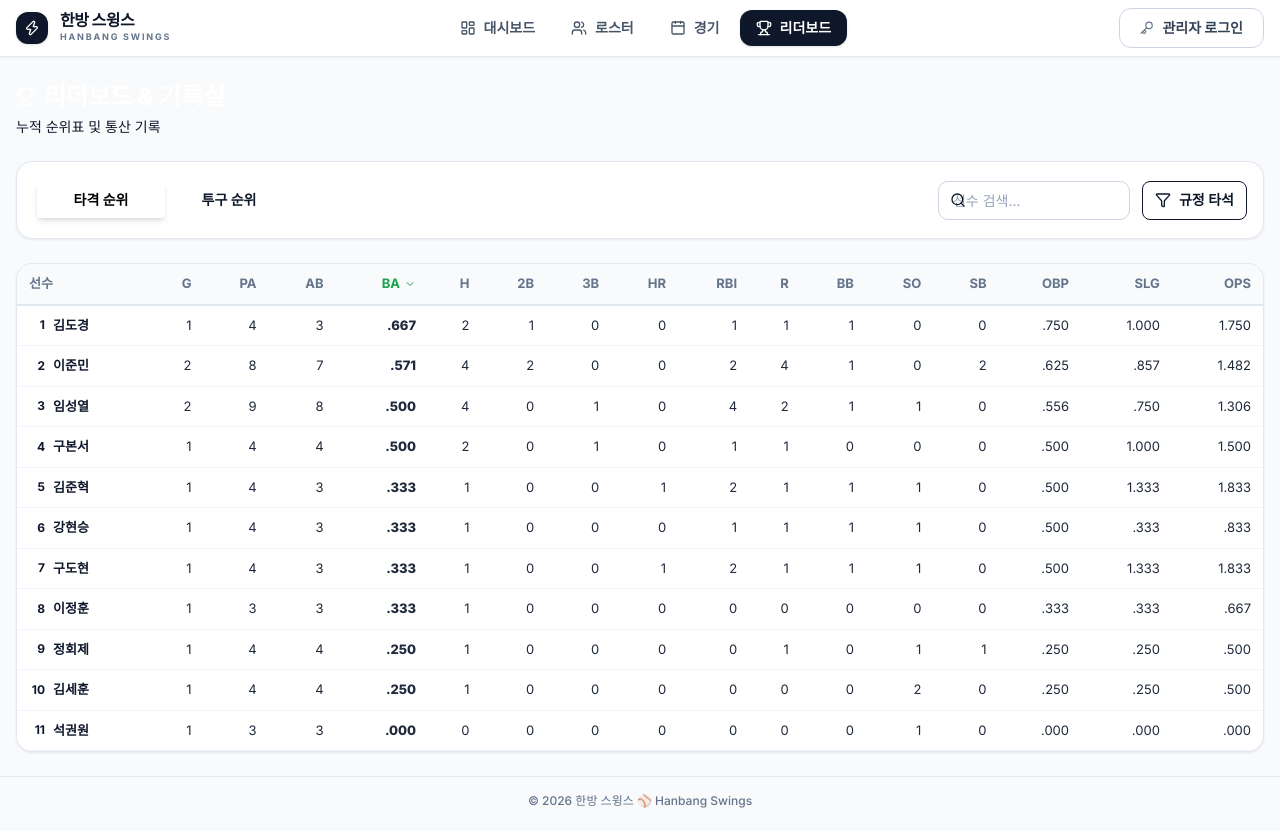
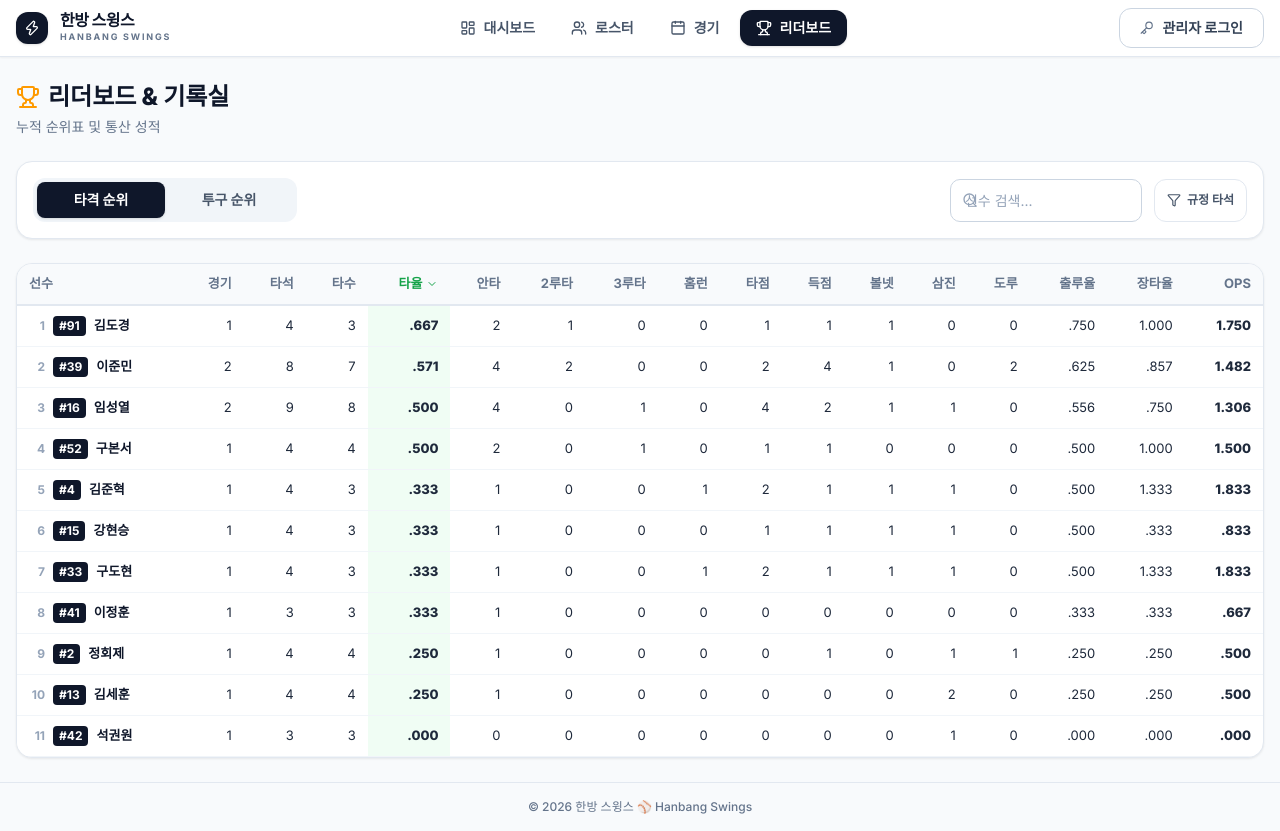
Before and after one commit to SungyulLim/hanbangSwings, a React (Vite) app: page /#/leaderboard in a window 1280 px wide. Built offline with nearby package versions, Linux system fonts and the light colour scheme.

Commit message:
Translate baseball stat abbreviations to Korean terms (PA->타석, AB->타수, H->안타, IP->이닝, etc.)

```diff
--- a/src/pages/Leaderboard.tsx
+++ b/src/pages/Leaderboard.tsx
@@ -112,29 +112,29 @@ export default function Leaderboard() {
     <div className="space-y-6">
       <div className="flex items-center justify-between flex-wrap gap-4">
         <div>
-          <h2 className="text-2xl font-extrabold text-white flex items-center gap-2">
-            <Trophy className="w-5 h-5 text-white" />
+          <h2 className="text-2xl font-extrabold text-slate-900 flex items-center gap-2">
+            <Trophy className="w-6 h-6 text-amber-500" />
             리더보드 & 기록실
           </h2>
-          <p className="text-bw-500 text-sm mt-1">누적 순위표 및 통산 기록</p>
+          <p className="text-slate-500 text-sm mt-1">누적 순위표 및 통산 성적</p>
         </div>
       </div>
 
       {/* 컨트롤 패널 */}
       <div className="glass-card p-4 flex flex-col md:flex-row gap-4 items-center justify-between">
-        <div className="flex bg-bw-150 p-1 rounded-lg w-full md:w-auto">
+        <div className="flex bg-slate-100 p-1 rounded-xl w-full md:w-auto">
           <button
             onClick={() => setTab('batting')}
-            className={`flex-1 md:w-32 py-2 text-sm font-bold rounded transition-all ${
-              tab === 'batting' ? 'bg-white text-black shadow-md' : 'text-bw-500 hover:text-white'
+            className={`flex-1 md:w-32 py-2 text-sm font-extrabold rounded-lg transition-all ${
+              tab === 'batting' ? 'bg-slate-900 text-white shadow-sm' : 'text-slate-600 hover:text-slate-900'
             }`}
           >
             타격 순위
           </button>
           <button
             onClick={() => setTab('pitching')}
-            className={`flex-1 md:w-32 py-2 text-sm font-bold rounded transition-all ${
-              tab === 'pitching' ? 'bg-white text-black shadow-md' : 'text-bw-500 hover:text-white'
+            className={`flex-1 md:w-32 py-2 text-sm font-extrabold rounded-lg transition-all ${
+              tab === 'pitching' ? 'bg-slate-900 text-white shadow-sm' : 'text-slate-600 hover:text-slate-900'
             }`}
           >
             투구 순위
@@ -143,31 +143,31 @@ export default function Leaderboard() {
 
         <div className="flex gap-3 w-full md:w-auto">
           <div className="relative flex-1 md:w-48">
-            <Search className="w-4 h-4 text-bw-500 absolute left-3 top-1/2 -translate-y-1/2" />
+            <Search className="w-4 h-4 text-slate-400 absolute left-3 top-1/2 -translate-y-1/2" />
             <input
               type="text"
               placeholder="선수 검색..."
-              className="input-field pl-9 h-full"
+              className="input-field pl-9"
               value={search}
               onChange={e => setSearch(e.target.value)}
             />
           </div>
           <button
             onClick={() => setQualifyingOnly(!qualifyingOnly)}
-            className={`px-3 py-2 rounded-lg text-sm font-semibold flex items-center gap-2 border transition-all ${
+            className={`px-3 py-2 rounded-xl text-xs font-bold flex items-center gap-1.5 border transition-all ${
               qualifyingOnly
-                ? 'bg-white text-black border-white'
-                : 'bg-transparent text-bw-500 border-bw-300 hover:text-white'
+                ? 'bg-slate-900 text-white border-slate-900 shadow-sm'
+                : 'bg-white text-slate-600 border-slate-200 hover:border-slate-300'
             }`}
             title={`규정 ${tab === 'batting' ? '타석' : '이닝'} (${tab === 'batting' ? qualPA : qualIP}) 이상만 보기`}
           >
-            <Filter className="w-4 h-4" />
-            <span className="hidden sm:inline">규정 {tab === 'batting' ? '타석' : '이닝'}</span>
+            <Filter className="w-3.5 h-3.5" />
+            <span>규정 {tab === 'batting' ? '타석' : '이닝'}</span>
           </button>
         </div>
       </div>
 
-      {/* 타자 순위표 */}
+      {/* 타자 순위표 (한글 용어 헤더) */}
       {tab === 'batting' && (
         <div className="glass-card overflow-hidden">
           <div className="overflow-x-auto">
@@ -175,55 +175,56 @@ export default function Leaderboard() {
               <thead>
                 <tr>
                   <th>선수</th>
-                  <th onClick={() => handleBatSort('G')} className={batSort.key === 'G' ? 'sorted' : ''}>G<SortIcon sortConfig={batSort} sortKey="G" /></th>
-                  <th onClick={() => handleBatSort('PA')} className={batSort.key === 'PA' ? 'sorted' : ''}>PA<SortIcon sortConfig={batSort} sortKey="PA" /></th>
-                  <th onClick={() => handleBatSort('AB')} className={batSort.key === 'AB' ? 'sorted' : ''}>AB<SortIcon sortConfig={batSort} sortKey="AB" /></th>
-                  <th onClick={() => handleBatSort('BA')} className={batSort.key === 'BA' ? 'sorted' : ''}>BA<SortIcon sortConfig={batSort} sortKey="BA" /></th>
-                  <th onClick={() => handleBatSort('H')} className={batSort.key === 'H' ? 'sorted' : ''}>H<SortIcon sortConfig={batSort} sortKey="H" /></th>
-                  <th onClick={() => handleBatSort('2B')} className={batSort.key === '2B' ? 'sorted' : ''}>2B<SortIcon sortConfig={batSort} sortKey="2B" /></th>
-                  <th onClick={() => handleBatSort('3B')} className={batSort.key === '3B' ? 'sorted' : ''}>3B<SortIcon sortConfig={batSort} sortKey="3B" /></th>
-                  <th onClick={() => handleBatSort('HR')} className={batSort.key === 'HR' ? 'sorted' : ''}>HR<SortIcon sortConfig={batSort} sortKey="HR" /></th>
-                  <th onClick={() => handleBatSort('RBI')} className={batSort.key === 'RBI' ? 'sorted' : ''}>RBI<SortIcon sortConfig={batSort} sortKey="RBI" /></th>
-                  <th onClick={() => handleBatSort('R')} className={batSort.key === 'R' ? 'sorted' : ''}>R<SortIcon sortConfig={batSort} sortKey="R" /></th>
-                  <th onClick={() => handleBatSort('BB')} className={batSort.key === 'BB' ? 'sorted' : ''}>BB<SortIcon sortConfig={batSort} sortKey="BB" /></th>
-                  <th onClick={() => handleBatSort('SO')} className={batSort.key === 'SO' ? 'sorted' : ''}>SO<SortIcon sortConfig={batSort} sortKey="SO" /></th>
-                  <th onClick={() => handleBatSort('SB')} className={batSort.key === 'SB' ? 'sorted' : ''}>SB<SortIcon sortConfig={batSort} sortKey="SB" /></th>
-                  <th onClick={() => handleBatSort('OBP')} className={batSort.key === 'OBP' ? 'sorted' : ''}>OBP<SortIcon sortConfig={batSort} sortKey="OBP" /></th>
-                  <th onClick={() => handleBatSort('SLG')} className={batSort.key === 'SLG' ? 'sorted' : ''}>SLG<SortIcon sortConfig={batSort} sortKey="SLG" /></th>
+                  <th onClick={() => handleBatSort('G')} className={batSort.key === 'G' ? 'sorted' : ''}>경기<SortIcon sortConfig={batSort} sortKey="G" /></th>
+                  <th onClick={() => handleBatSort('PA')} className={batSort.key === 'PA' ? 'sorted' : ''}>타석<SortIcon sortConfig={batSort} sortKey="PA" /></th>
+                  <th onClick={() => handleBatSort('AB')} className={batSort.key === 'AB' ? 'sorted' : ''}>타수<SortIcon sortConfig={batSort} sortKey="AB" /></th>
+                  <th onClick={() => handleBatSort('BA')} className={batSort.key === 'BA' ? 'sorted' : ''}>타율<SortIcon sortConfig={batSort} sortKey="BA" /></th>
+                  <th onClick={() => handleBatSort('H')} className={batSort.key === 'H' ? 'sorted' : ''}>안타<SortIcon sortConfig={batSort} sortKey="H" /></th>
+                  <th onClick={() => handleBatSort('2B')} className={batSort.key === '2B' ? 'sorted' : ''}>2루타<SortIcon sortConfig={batSort} sortKey="2B" /></th>
+                  <th onClick={() => handleBatSort('3B')} className={batSort.key === '3B' ? 'sorted' : ''}>3루타<SortIcon sortConfig={batSort} sortKey="3B" /></th>
+                  <th onClick={() => handleBatSort('HR')} className={batSort.key === 'HR' ? 'sorted' : ''}>홈런<SortIcon sortConfig={batSort} sortKey="HR" /></th>
+                  <th onClick={() => handleBatSort('RBI')} className={batSort.key === 'RBI' ? 'sorted' : ''}>타점<SortIcon sortConfig={batSort} sortKey="RBI" /></th>
+                  <th onClick={() => handleBatSort('R')} className={batSort.key === 'R' ? 'sorted' : ''}>득점<SortIcon sortConfig={batSort} sortKey="R" /></th>
+                  <th onClick={() => handleBatSort('BB')} className={batSort.key === 'BB' ? 'sorted' : ''}>볼넷<SortIcon sortConfig={batSort} sortKey="BB" /></th>
+                  <th onClick={() => handleBatSort('SO')} className={batSort.key === 'SO' ? 'sorted' : ''}>삼진<SortIcon sortConfig={batSort} sortKey="SO" /></th>
+                  <th onClick={() => handleBatSort('SB')} className={batSort.key === 'SB' ? 'sorted' : ''}>도루<SortIcon sortConfig={batSort} sortKey="SB" /></th>
+                  <th onClick={() => handleBatSort('OBP')} className={batSort.key === 'OBP' ? 'sorted' : ''}>출루율<SortIcon sortConfig={batSort} sortKey="OBP" /></th>
+                  <th onClick={() => handleBatSort('SLG')} className={batSort.key === 'SLG' ? 'sorted' : ''}>장타율<SortIcon sortConfig={batSort} sortKey="SLG" /></th>
                   <th onClick={() => handleBatSort('OPS')} className={batSort.key === 'OPS' ? 'sorted' : ''}>OPS<SortIcon sortConfig={batSort} sortKey="OPS" /></th>
                 </tr>
               </thead>
               <tbody>
                 {displayBatting.map(({ player, stats }, idx) => (
-                  <tr key={player.id} className="cursor-pointer" onClick={() => setSelectedPlayer(player)}>
+                  <tr key={player.id} className="cursor-pointer hover:bg-slate-50 transition-colors" onClick={() => setSelectedPlayer(player)}>
                     <td>
                       <div className="flex items-center gap-2">
-                        <span className="text-bw-500 w-4 text-right text-xs">{idx + 1}</span>
-                        {player.name}
+                        <span className="text-slate-400 font-bold w-4 text-right text-xs">{idx + 1}</span>
+                        <span className="font-bold text-xs bg-slate-900 text-white px-1.5 py-0.5 rounded">#{player.number}</span>
+                        <span className="font-extrabold text-slate-900">{player.name}</span>
                       </div>
                     </td>
                     <td>{stats.G}</td>
                     <td>{stats.PA}</td>
                     <td>{stats.AB}</td>
-                    <td className={`font-bold ${batSort.key === 'BA' ? 'text-white font-extrabold' : ''}`}>{formatRate(stats.BA)}</td>
-                    <td className={batSort.key === 'H' ? 'text-white font-bold' : ''}>{stats.H}</td>
+                    <td className={`font-extrabold ${batSort.key === 'BA' ? 'text-green-700 bg-green-50' : 'text-slate-900'}`}>{formatRate(stats.BA)}</td>
+                    <td className={batSort.key === 'H' ? 'font-extrabold text-slate-900' : ''}>{stats.H}</td>
                     <td>{stats['2B']}</td>
                     <td>{stats['3B']}</td>
-                    <td className={batSort.key === 'HR' ? 'text-white font-bold' : ''}>{stats.HR}</td>
-                    <td className={batSort.key === 'RBI' ? 'text-white font-bold' : ''}>{stats.RBI}</td>
+                    <td className={batSort.key === 'HR' ? 'font-extrabold text-slate-900' : ''}>{stats.HR}</td>
+                    <td className={batSort.key === 'RBI' ? 'font-extrabold text-slate-900' : ''}>{stats.RBI}</td>
                     <td>{stats.R}</td>
                     <td>{stats.BB}</td>
                     <td>{stats.SO}</td>
                     <td>{stats.SB}</td>
                     <td>{formatRate(stats.OBP)}</td>
                     <td>{formatRate(stats.SLG)}</td>
-                    <td className={batSort.key === 'OPS' ? 'text-white font-bold' : ''}>{formatRate(stats.OPS)}</td>
+                    <td className={`font-extrabold ${batSort.key === 'OPS' ? 'text-green-700 bg-green-50' : 'text-slate-900'}`}>{formatRate(stats.OPS)}</td>
                   </tr>
                 ))}
               </tbody>
             </table>
             {displayBatting.length === 0 && (
-              <div className="text-center py-12 text-bw-500 text-sm">
+              <div className="text-center py-12 text-slate-400 text-sm">
                 해당하는 기록이 없습니다.
               </div>
             )}
@@ -231,7 +232,7 @@ export default function Leaderboard() {
         </div>
       )}
 
-      {/* 투수 순위표 */}
+      {/* 투수 순위표 (한글 용어 헤더) */}
       {tab === 'pitching' && (
         <div className="glass-card overflow-hidden">
           <div className="overflow-x-auto">
@@ -239,45 +240,46 @@ export default function Leaderboard() {
               <thead>
                 <tr>
                   <th>선수</th>
-                  <th onClick={() => handlePitSort('G')} className={pitSort.key === 'G' ? 'sorted' : ''}>G<SortIcon sortConfig={pitSort} sortKey="G" /></th>
-                  <th onClick={() => handlePitSort('W')} className={pitSort.key === 'W' ? 'sorted' : ''}>W<SortIcon sortConfig={pitSort} sortKey="W" /></th>
-                  <th onClick={() => handlePitSort('L')} className={pitSort.key === 'L' ? 'sorted' : ''}>L<SortIcon sortConfig={pitSort} sortKey="L" /></th>
-                  <th onClick={() => handlePitSort('SV')} className={pitSort.key === 'SV' ? 'sorted' : ''}>SV<SortIcon sortConfig={pitSort} sortKey="SV" /></th>
+                  <th onClick={() => handlePitSort('G')} className={pitSort.key === 'G' ? 'sorted' : ''}>경기<SortIcon sortConfig={pitSort} sortKey="G" /></th>
+                  <th onClick={() => handlePitSort('W')} className={pitSort.key === 'W' ? 'sorted' : ''}>승<SortIcon sortConfig={pitSort} sortKey="W" /></th>
+                  <th onClick={() => handlePitSort('L')} className={pitSort.key === 'L' ? 'sorted' : ''}>패<SortIcon sortConfig={pitSort} sortKey="L" /></th>
+                  <th onClick={() => handlePitSort('SV')} className={pitSort.key === 'SV' ? 'sorted' : ''}>세이브<SortIcon sortConfig={pitSort} sortKey="SV" /></th>
                   <th onClick={() => handlePitSort('ERA')} className={pitSort.key === 'ERA' ? 'sorted' : ''}>ERA<SortIcon sortConfig={pitSort} sortKey="ERA" /></th>
-                  <th onClick={() => handlePitSort('IP')} className={pitSort.key === 'IP' ? 'sorted' : ''}>IP<SortIcon sortConfig={pitSort} sortKey="IP" /></th>
-                  <th onClick={() => handlePitSort('H')} className={pitSort.key === 'H' ? 'sorted' : ''}>H<SortIcon sortConfig={pitSort} sortKey="H" /></th>
-                  <th onClick={() => handlePitSort('R')} className={pitSort.key === 'R' ? 'sorted' : ''}>R<SortIcon sortConfig={pitSort} sortKey="R" /></th>
-                  <th onClick={() => handlePitSort('ER')} className={pitSort.key === 'ER' ? 'sorted' : ''}>ER<SortIcon sortConfig={pitSort} sortKey="ER" /></th>
-                  <th onClick={() => handlePitSort('BB')} className={pitSort.key === 'BB' ? 'sorted' : ''}>BB<SortIcon sortConfig={pitSort} sortKey="BB" /></th>
-                  <th onClick={() => handlePitSort('SO')} className={pitSort.key === 'SO' ? 'sorted' : ''}>SO<SortIcon sortConfig={pitSort} sortKey="SO" /></th>
+                  <th onClick={() => handlePitSort('IP')} className={pitSort.key === 'IP' ? 'sorted' : ''}>이닝<SortIcon sortConfig={pitSort} sortKey="IP" /></th>
+                  <th onClick={() => handlePitSort('H')} className={pitSort.key === 'H' ? 'sorted' : ''}>피안타<SortIcon sortConfig={pitSort} sortKey="H" /></th>
+                  <th onClick={() => handlePitSort('R')} className={pitSort.key === 'R' ? 'sorted' : ''}>실점<SortIcon sortConfig={pitSort} sortKey="R" /></th>
+                  <th onClick={() => handlePitSort('ER')} className={pitSort.key === 'ER' ? 'sorted' : ''}>자책점<SortIcon sortConfig={pitSort} sortKey="ER" /></th>
+                  <th onClick={() => handlePitSort('BB')} className={pitSort.key === 'BB' ? 'sorted' : ''}>사사구<SortIcon sortConfig={pitSort} sortKey="BB" /></th>
+                  <th onClick={() => handlePitSort('SO')} className={pitSort.key === 'SO' ? 'sorted' : ''}>탈삼진<SortIcon sortConfig={pitSort} sortKey="SO" /></th>
                 </tr>
               </thead>
               <tbody>
                 {displayPitching.map(({ player, stats }, idx) => (
-                  <tr key={player.id} className="cursor-pointer" onClick={() => setSelectedPlayer(player)}>
+                  <tr key={player.id} className="cursor-pointer hover:bg-slate-50 transition-colors" onClick={() => setSelectedPlayer(player)}>
                     <td>
                       <div className="flex items-center gap-2">
-                        <span className="text-bw-500 w-4 text-right text-xs">{idx + 1}</span>
-                        {player.name}
+                        <span className="text-slate-400 font-bold w-4 text-right text-xs">{idx + 1}</span>
+                        <span className="font-bold text-xs bg-slate-900 text-white px-1.5 py-0.5 rounded">#{player.number}</span>
+                        <span className="font-extrabold text-slate-900">{player.name}</span>
                       </div>
                     </td>
                     <td>{stats.G}</td>
-                    <td className={pitSort.key === 'W' ? 'text-white font-bold' : ''}>{stats.W}</td>
+                    <td className={pitSort.key === 'W' ? 'font-extrabold text-slate-900' : ''}>{stats.W}</td>
                     <td>{stats.L}</td>
-                    <td className={pitSort.key === 'SV' ? 'text-white font-bold' : ''}>{stats.SV}</td>
-                    <td className={`font-bold ${pitSort.key === 'ERA' ? 'text-white font-extrabold' : ''}`}>{formatERA(stats.ERA)}</td>
-                    <td className={pitSort.key === 'IP' ? 'text-white font-bold' : ''}>{stats.IP}</td>
+                    <td className={pitSort.key === 'SV' ? 'font-extrabold text-slate-900' : ''}>{stats.SV}</td>
+                    <td className={`font-extrabold ${pitSort.key === 'ERA' ? 'text-green-700 bg-green-50' : 'text-slate-900'}`}>{formatERA(stats.ERA)}</td>
+                    <td className={pitSort.key === 'IP' ? 'font-extrabold text-slate-900' : ''}>{stats.IP}</td>
                     <td>{stats.H}</td>
                     <td>{stats.R}</td>
                     <td>{stats.ER}</td>
                     <td>{stats.BB}</td>
-                    <td className={pitSort.key === 'SO' ? 'text-white font-bold' : ''}>{stats.SO}</td>
+                    <td className={pitSort.key === 'SO' ? 'font-extrabold text-slate-900' : ''}>{stats.SO}</td>
                   </tr>
                 ))}
               </tbody>
             </table>
             {displayPitching.length === 0 && (
-              <div className="text-center py-12 text-bw-500 text-sm">
+              <div className="text-center py-12 text-slate-400 text-sm">
                 해당하는 기록이 없습니다.
               </div>
             )}
```
Also changed, not shown: src/components/stats/BattingStatsForm.tsx (+22 -11 lines), src/components/stats/PitchingStatsForm.tsx (+20 -9 lines), src/components/stats/PlayerProfileCard.tsx (+5 -5 lines), src/pages/GameDetail.tsx (+16 -30 lines).
